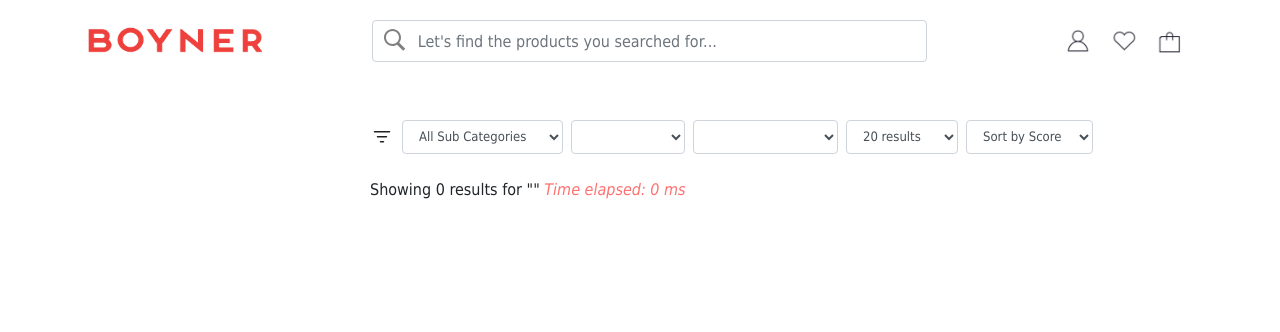
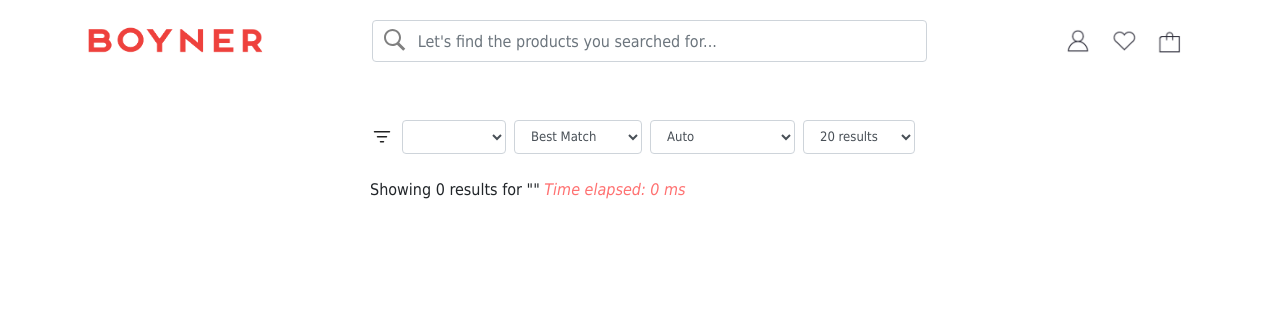
Before and after one commit to mustafaasiroglu/ai-product-search, a Flask app: template templates/index.html in a window 1280 px wide. Shown: the top 332 px of the page. Run offline with Flask 3, Linux system fonts and the light colour scheme; the template is opened without the code that fills it, so the values that code supplies are empty; some libraries are stand-ins or nearby versions.

Commit message:
new search with auto

```diff
--- a/app.py
+++ b/app.py
@@ -41,30 +41,28 @@ def rewrite_search_query(search_query):
     rewritten_query = response.choices[0].message.content.strip()
     return rewritten_query
 
-def product_search_vector(search_query, num_results=50, category=None, price_range=None, gender=None):
+def product_search_vector(search_query, num_results=50, filter_query=None):
     vector_query = VectorizableTextQuery(
         text=search_query,
         k_nearest_neighbors=50,
         fields="descriptionEmbedding,nameEmbedding,tagEmbedding"
     )
-    filter_query = f"categories/any(s: s eq '{category}')" if category else None
     results = search_client.search(
         search_text=None,
         vector_queries=[vector_query],
         top=num_results,
         vector_filter_mode=VectorFilterMode.POST_FILTER,
-        select=["productId", "name", "description", "imageUrl"],
+        select=["productId", "name", "description", "imageUrl","rating","bestPrice","bestDiscountRate","totalReviewCount","productCreatedDate","totalOrderCount"],
         filter=filter_query,
     )
     results_list = [result for result in results][:num_results]
     return results_list
 
-def product_search_keyword(search_query, num_results=50, category=None, price_range=None, gender=None):
-    filter_query = f"categories/any(s: s eq '{category}')" if category else None
+def product_search_keyword(search_query, num_results=50, filter_query=None):
     results = search_client.search(
         search_text=search_query,
         top=num_results,
-        select=["productId", "name", "description", "imageUrl"],
+        select=["productId", "name", "description", "imageUrl","rating","bestPrice","bestDiscountRate","totalReviewCount","productCreatedDate","totalOrderCount"],
         filter=filter_query,
     )
     results_list = [result for result in results][:num_results]
@@ -73,7 +71,7 @@ def product_search_keyword(search_query, num_results=50, category=None, price_ra
 numeric_fields = ["rating", "price"]  # Numeric fields
 collection_fields = ["categories", "tags"]  # Collection fields
 
-def build_filter_query(filter_query, default_category=None):
+def build_filter_query(filter_query):
     if filter_query:
         filters = []
         for filter_item in filter_query.split(','):
@@ -92,49 +90,93 @@ def build_filter_query(filter_query, default_category=None):
 
         return ' and '.join(filters)
     else:
-        return f"categories/any(s: s eq '{default_category}')" if default_category else None
+        return None
 
 @app.route('/', methods=['GET', 'POST'])
 def index():
     starttime = time.time()
     if request.method == 'POST':
         search_query = request.form.get('search_query')
-        category = request.form.get('category', '')
-        gender = request.form.get('gender', None)
-        sortby = request.form.get('sortby', 'default')
-        searchtype = request.form.get('searchtype', 'keyword')
+        profile = request.form.get('profile', 'general')
+        sortby = request.form.get('sortby', '')
+        searchtype = request.form.get('searchtype', 'auto')
         items = int(request.form.get('items', 20))
-        return redirect(url_for('index', q=search_query, c=category, t=searchtype, g=gender, i=items, s=sortby))
+        return redirect(url_for('index', q=search_query, p=profile, t=searchtype, i=items, s=sortby))
     else:
         search_query = request.args.get('q', '')
-        category = request.args.get('c', '')
-        gender = request.args.get('g', None)
-        sortby = request.args.get('s', 'default')
-        searchtype = request.args.get('t', 'keyword')
+        profile = request.args.get('p', '')
+        searchtype = request.args.get('t', 'auto')
         items = int(request.args.get('i', 20))
+        sortby = request.args.get('s', '')
         filter_query = request.args.get('f', None)
 
     results = []
     rewritten_query = ''
-    numeric_fields = ["rating", "price"]
-    collection_fields = ["categories", "tags"]
 
     filter_query = request.args.get('f', None)
-    default_category = category
 
-    filter_query = build_filter_query(filter_query, category)
+    filter_query = build_filter_query(filter_query)
 
-    if searchtype == 'keyword':
+    if searchtype == 'auto':
+        # check the query length and decide the search type, if its more then 3 words, use vector search, else keyword search
+        if len(search_query.split()) >= 3:
+            vector_query = VectorizableTextQuery(
+                text=search_query,
+                k_nearest_neighbors=50,
+                fields="descriptionEmbedding,nameEmbedding,tagEmbedding"
+            )
 
+            #if sortby not null or empty:
+            if sortby != '' and sortby != None:
+                results = search_client.search(
+                                search_text=None,
+                                vector_queries=[vector_query],
+                                top=items,
+                                vector_filter_mode=VectorFilterMode.POST_FILTER,
+                                select=["productId", "name", "description", "imageUrl","rating","bestPrice","bestDiscountRate","totalReviewCount","productCreatedDate","totalOrderCount"],
+                                filter=filter_query,
+                                facets=["brandName", "genderName", "colorName", "mainCategoryName", "rating"],
+                                order_by="" + sortby + " desc"
+            )
+            else:
+                results = search_client.search(
+                                search_text=None,
+                                vector_queries=[vector_query],
+                                top=items,
+                                vector_filter_mode=VectorFilterMode.POST_FILTER,
+                                select=["productId", "name", "description", "imageUrl","rating","bestPrice","bestDiscountRate","totalReviewCount","productCreatedDate","totalOrderCount"],
+                                filter=filter_query,
+                                facets=["brandName", "genderName", "colorName", "mainCategoryName", "rating"]
+                            )
+        else:
+            if sortby != '' and sortby != None:
+                results = search_client.search(
+                    search_text=search_query,
+                    top=items,
+                    select=["productId", "name", "description", "imageUrl","rating","bestPrice","bestDiscountRate","totalReviewCount","productCreatedDate","totalOrderCount"],
+                    filter=filter_query,
+                    facets=["brandName", "genderName", "colorName", "mainCategoryName", "rating"],
+                    order_by="" + sortby + " desc"
+                )
+            else:
+                results = search_client.search(
+                    search_text=search_query,
+                    top=items,
+                    select=["productId", "name", "description", "imageUrl","rating","bestPrice","bestDiscountRate","totalReviewCount","productCreatedDate","totalOrderCount"],
+                    filter=filter_query,
+                    facets=["brandName", "genderName", "colorName", "mainCategoryName", "rating"]
+                )
+
+    elif searchtype == 'keyword':
         # Perform the search
         results = search_client.search(
             search_text=search_query,
             top=items,
-            select=["productId", "name", "description", "imageUrl"],
+            select=["productId", "name", "description", "imageUrl","rating","bestPrice","bestDiscountRate","totalReviewCount","productCreatedDate","totalOrderCount"],
             filter=filter_query,
             facets=["brandName", "genderName", "colorName", "mainCategoryName", "rating"]
         )
-    elif searchtype == 'vector':
+    elif searchtype == 'vector' and search_query != '':
         vector_query = VectorizableTextQuery(
             text=search_query,
             k_nearest_neighbors=50,
@@ -145,7 +187,16 @@ def index():
             vector_queries=[vector_query],
             top=items,
             vector_filter_mode=VectorFilterMode.POST_FILTER,
-            select=["productId", "name", "description", "imageUrl"],
+            select=["productId", "name", "description", "imageUrl","rating","bestPrice","bestDiscountRate","totalReviewCount","productCreatedDate","totalOrderCount"],
+            filter=filter_query,
+            facets=["brandName", "genderName", "colorName", "mainCategoryName", "rating"]
+        )
+    elif searchtype == 'vector' and search_query == '':
+        # if the search query is empty, perform a keyword search instead as you cannot perform a vector search without a query
+        results = search_client.search(
+            search_text=search_query,
+            top=items,
+            select=["productId", "name", "description", "imageUrl","rating","bestPrice","bestDiscountRate","totalReviewCount","productCreatedDate","totalOrderCount"],
             filter=filter_query,
             facets=["brandName", "genderName", "colorName", "mainCategoryName", "rating"]
         )
@@ -157,45 +208,12 @@ def index():
             k_nearest_neighbors=50,
             fields="descriptionEmbedding,nameEmbedding,tagEmbedding"
         )
-        filter_query = f"categories/any(s: s eq '{category}')" if category else None
         results = search_client.search(
             search_text=None,
             vector_queries=[vector_query],
             top=items,
             vector_filter_mode=VectorFilterMode.PRE_FILTER,
-            select=["productId", "name", "description", "imageUrl"],
-            filter=filter_query,
-            facets=["brandName", "genderName", "colorName", "mainCategoryName", "rating"]
-        )
-    elif searchtype == 'custom1':
-        vector_query = VectorizableTextQuery(
-            text=search_query,
-            k_nearest_neighbors=50,
-            fields="descriptionEmbedding,nameEmbedding,tagEmbedding"
-        )
-        filter_query = f"genderName eq 'Kadın'" if gender else None
-        results = search_client.search(
-            search_text=None,
-            vector_queries=[vector_query],
-            top=items,
-            vector_filter_mode=VectorFilterMode.PRE_FILTER,
-            select=["productId", "name", "description", "imageUrl"],
-            filter=filter_query,
-            facets=["brandName", "genderName", "colorName", "mainCategoryName", "rating"]
-        )
-    elif searchtype == 'custom2':
-        vector_query = VectorizableTextQuery(
-            text=search_query,
-            k_nearest_neighbors=50,
-            fields="descriptionEmbedding,nameEmbedding,tagEmbedding"
-        )
-        filter_query = f"genderName eq '{gender}'" if gender else None
-        results = search_client.search(
-            search_text=None,
-            vector_queries=[vector_query],
-            top=items,
-            vector_filter_mode=VectorFilterMode.PRE_FILTER,
-            select=["productId", "name", "description", "imageUrl"],
+            select=["productId", "name", "description", "imageUrl","rating","bestPrice","bestDiscountRate","totalReviewCount","productCreatedDate","totalOrderCount"],
             filter=filter_query,
             facets=["brandName", "genderName", "colorName", "mainCategoryName", "rating"]
         )
@@ -206,7 +224,7 @@ def index():
 
     timeelapsed = time.time() - starttime
 
-    return render_template('index.html', products=products, q=search_query, q2=rewritten_query, c=category, g=gender, t=searchtype, i=items, s=sortby, timeelapsed=timeelapsed, facets=facets)
+    return render_template('index.html', products=products, q=search_query, q2=rewritten_query, p=profile, t=searchtype, i=items, s=sortby, timeelapsed=timeelapsed, facets=facets)
 
 
 if __name__ == '__main__':
--- a/templates/index.html
+++ b/templates/index.html
@@ -159,48 +159,33 @@
                             <path d="M13.5 16C13.9142 16 14.25 16.3358 14.25 16.75C14.25 17.1642 13.9142 17.5 13.5 17.5H10.5C10.0858 17.5 9.75 17.1642 9.75 16.75C9.75 16.3358 10.0858 16 10.5 16H13.5ZM16.5 11C16.9142 11 17.25 11.3358 17.25 11.75C17.25 12.1642 16.9142 12.5 16.5 12.5H7.5C7.08579 12.5 6.75 12.1642 6.75 11.75C6.75 11.3358 7.08579 11 7.5 11H16.5ZM19.5 6C19.9142 6 20.25 6.33579 20.25 6.75C20.25 7.16421 19.9142 7.5 19.5 7.5H4.5C4.08579 7.5 3.75 7.16421 3.75 6.75C3.75 6.33579 4.08579 6 4.5 6H19.5Z" fill="#212121" />
                         </svg>
                     </span>
-                    <select id="cat" name="category" class="form-control mr-2" style="font-size: small;">
-                        <option value="">All Sub Categories</option>
-                        <option value="Kazak">Kazak</option>
-                        <option value="Lifestyle Ayakkabı">Lifestyle Ayakkabı</option>
-                        <option value="Loafer">Loafer</option>
-                        <option value="Outdoor Ayakkabısı">Outdoor Ayakkabısı</option>
-                        <option value="Plaj Terliği">Plaj Terliği</option>
-                        <option value="Sandalet">Sandalet</option>
-                        <option value="Stiletto">Stiletto</option>
-                        <option value="Terlik">Terlik</option>
-                        <option value="Topuklu Ayakkabı">Topuklu Ayakkabı</option>
-                        <option value="Topuklu Sandalet">Topuklu Sandalet</option>
-                        <option value="Topuklu Terlik">Topuklu Terlik</option>
-                        <option value="Topuklu Çizme">Topuklu Çizme</option>
-                        <option value="Tote Çanta">Tote Çanta</option>
-                        <option value="Training Ayakkabısı">Training Ayakkabısı</option>
-                        <option value="Voleybol Ayakkabısı">Voleybol Ayakkabısı</option>
+                    <select id="pro" name="profile" class="form-control mr-2" style="font-size: small;">
+                        <option value="general">General</option>
+                        <option value="freshness">Freshness</option>
                     </select>
 
-                    <select id="gen" name="gender" class="form-control mr-2" style="font-size: small;">
-                        <option value="all">All Genders</option>
-                        <option value="Kadın">Kadın</option>
-                        <option value="male">Erkek</option>
+                    <select id="srt" name="sort" class="form-control mr-2" style="font-size: small;">
+                        <option value="">Best Match</option>
+                        <option value="bestPrice">Price</option>
+                        <option value="bestDiscountRate">Discount Rate</option>
+                        <option value="rating">Rating</option>
+                        <option value="productCreatedDate">Created Date</option>
+                        <option value="totalOrderCount">Order Count</option>
                     </select>
+
                     <select id="typ" name="searchtype" class="form-control mr-2"  style="font-size: small;">
-
                         <option value="keyword">Keyword</option>
                         <option value="vector">Vector</option>
                         <option value="rewrite">Rewrite + Vector</option>
-                        <option value="custom1">Custom 1</option>
+                        <option value="auto">Auto</option>
                         <option value="custom2">Custom 2</option>
                         <option value="custom3">Custom 3</option>
                     </select>
+
                     <select id="res" name="results" class="form-control mr-2"  style="font-size: small;">
                         <option value=20 >20 results</option>
                         <option value=50 >50 results</option>
                         <option value=100 >100 results</option>
-                    </select>
-                    <select id="sor" name="sortby" class="form-control mr-2"  style="font-size: small;">
-                        <option value="default" >Sort by Score</option>
-                        <option value="price" >Sort by Price</option>
-                        <option value="name" >Sort by Name</option>
                     </select>
                 </form>
 
@@ -209,32 +194,48 @@
                 <div class="row">
                     {% for product in products %}
                         <div class="col-md-3">
-                            <div class="card mb-3 shadow-sm" style="overflow: hidden;">
+                            <div class="card mb-3 shadow-sm" style="overflow: hidden; border-radius: 12px;">
                                 <img src="{{ product.imageUrl }}" class="card-img-top">
                                 <div class="card-body">
-                                    <span class="card-text"><small class="text-muted">Score: {{ product['@search.score'] }}</small></span>
-                                    <h6 class="card-title">{{ product.name }}</h6>
-                                    <span class="card-icon" title="Product description: {{ product.description}}">
+                                    <span class="card-text text-muted" style="font-size: 12px;">Score: {{ product['@search.score'] }}</span>
+                                    <h6 class="card-title mt-2" title="{{ product.description }}">{{ product.name }}</h6>
+
+                                    <div class="d-flex justify-content-between align-items-center">
+                                        <span class="badge bg-warning text-dark">⭐ {{ product.rating }} / 5</span>
+                                        <span class="text-muted small">{{ product.totalReviewCount }} reviews</span>
+                                    </div>
+
+                                    <p class="small text-muted mt-1">Created: {{ product.productCreatedDate }}</p>
+                                    <p class="small text-muted">Orders: {{ product.totalOrderCount }}</p>
+
+                                    <div class="price-section mt-2 p-2 bg-light rounded d-flex justify-content-between align-items-center">
+                                        <strong class="text-danger" style="font-size: 1.2em;">${{ product.bestPrice }}</strong>
+                                        {% if product.bestDiscountRate > 0 %}
+                                            <span class="badge bg-success">-{{ product.bestDiscountRate }}% OFF</span>
+                                        {% endif %}
+                                    </div>
+
+                                    <div class="mt-3 d-flex gap-2">
+                                        <span class="card-icon" title="Product description: {{ product.description }}">
                                             <svg width="16" height="16" viewBox="0 0 24 24" fill="none" xmlns="http://www.w3.org/2000/svg">
-                                            <path d="M18.25 3C19.7688 3 21 4.23122 21 5.75V18.25C21 19.7688 19.7688 21 18.25 21H5.75C4.23122 21 3 19.7688 3 18.25V5.75C3 4.23122 4.23122 3 5.75 3H18.25ZM18.25 4.5H5.75C5.05964 4.5 4.5 5.05964 4.5 5.75V18.25C4.5 18.9404 5.05964 19.5 5.75 19.5H18.25C18.9404 19.5 19.5 18.9404 19.5 18.25V5.75C19.5 5.05964 18.9404 4.5 18.25 4.5ZM14.25 11.5H6.75L6.64823 11.5068C6.28215 11.5565 6 11.8703 6 12.25C6 12.6642 6.33579 13 6.75 13H14.25L14.3518 12.9932C14.7178 12.9435 15 12.6297 15 12.25C15 11.8358 14.6642 11.5 14.25 11.5ZM6.75 15.5H17.25C17.6642 15.5 18 15.8358 18 16.25C18 16.6297 17.7178 16.9435 17.3518 16.9932L17.25 17H6.75C6.33579 17 6 16.6642 6 16.25C6 15.8703 6.28215 15.5565 6.64823 15.5068L6.75 15.5ZM17.25 7.5H6.75L6.64823 7.50685C6.28215 7.55651 6 7.8703 6 8.25C6 8.66421 6.33579 9 6.75 9H17.25L17.3518 8.99315C17.7178 8.94349 18 8.6297 18 8.25C18 7.83579 17.6642 7.5 17.25 7.5Z" fill="#212121" />
+                                                <path d="M18.25 3C19.7688 3 21 4.23122 21 5.75V18.25C21 19.7688 19.7688 21 18.25 21H5.75C4.23122 21 3 19.7688 3 18.25V5.75C3 4.23122 4.23122 3 5.75 3H18.25ZM18.25 4.5H5.75C5.05964 4.5 4.5 5.05964 4.5 5.75V18.25C4.5 18.9404 5.05964 19.5 5.75 19.5H18.25C18.9404 19.5 19.5 18.9404 19.5 18.25V5.75C19.5 5.05964 18.9404 4.5 18.25 4.5Z" fill="#212121" />
                                             </svg>
                                         </span>
-                                    {% if product[4] != None %}
-                                    <span class="card-icon" title="Image description: {{ product.image_description}}">
+                                        {% if product.image_description %}
+                                            <span class="card-icon" title="Image description: {{ product.image_description }}">
                                                 <svg height="16" width="16" viewBox="0 0 16 16" fill="none" xmlns="http://www.w3.org/2000/svg">
                                                     <path d="M10.181 9.684L7.988 11.877H7.281L3.814 8.41L1.934 10.291C1.79816 9.93257 1.69442 9.56278 1.624 9.186L3.461 7.35H4.168L7.634 10.816L9.827 8.623H10.534L13.455 11.545C13.2703 11.8272 13.064 12.0947 12.838 12.345L10.181 9.684Z" fill="#006CBE" />
-                                            <path opacity="0.1" d="M14.5 8C14.5 9.28558 14.1188 10.5423 13.4046 11.6112C12.6903 12.6801 11.6752 13.5132 10.4874 14.0052C9.29972 14.4972 7.99279 14.6259 6.73191 14.3751C5.47104 14.1243 4.31285 13.5052 3.40381 12.5962C2.49476 11.6872 1.8757 10.529 1.62489 9.26809C1.37409 8.00721 1.50281 6.70028 1.99478 5.51256C2.48675 4.32484 3.31987 3.30968 4.38879 2.59545C5.45771 1.88122 6.71442 1.5 8 1.5C9.72391 1.5 11.3772 2.18482 12.5962 3.40381C13.8152 4.62279 14.5 6.27609 14.5 8V8Z" fill="#1F1F1F" />
-                                            <path d="M11 5.5C11 5.79667 10.912 6.08668 10.7472 6.33336C10.5824 6.58003 10.3481 6.77229 10.074 6.88582C9.79993 6.99935 9.49833 7.02906 9.20736 6.97118C8.91639 6.9133 8.64912 6.77044 8.43934 6.56066C8.22956 6.35088 8.0867 6.08361 8.02882 5.79264C7.97094 5.50166 8.00065 5.20006 8.11418 4.92597C8.22771 4.65189 8.41997 4.41762 8.66664 4.2528C8.91332 4.08797 9.20333 4 9.5 4C9.89782 4 10.2794 4.15804 10.5607 4.43934C10.842 4.72064 11 5.10218 11 5.5Z" fill="#B27D00" />
-                                            <path d="M8 1C6.61553 1 5.26215 1.41054 4.11101 2.17971C2.95986 2.94888 2.06266 4.04213 1.53284 5.32122C1.00303 6.6003 0.864406 8.00777 1.1345 9.36563C1.4046 10.7235 2.07128 11.9708 3.05025 12.9497C4.02922 13.9287 5.2765 14.5954 6.63437 14.8655C7.99223 15.1356 9.3997 14.997 10.6788 14.4672C11.9579 13.9373 13.0511 13.0401 13.8203 11.889C14.5895 10.7378 15 9.38447 15 8C15 6.14348 14.2625 4.36301 12.9497 3.05025C11.637 1.7375 9.85651 1 8 1V1ZM8 14C6.81331 14 5.65327 13.6481 4.66658 12.9888C3.67988 12.3295 2.91085 11.3925 2.45672 10.2961C2.0026 9.19974 1.88378 7.99334 2.11529 6.82946C2.3468 5.66557 2.91824 4.59647 3.75736 3.75736C4.59647 2.91824 5.66557 2.3468 6.82946 2.11529C7.99334 1.88378 9.19974 2.0026 10.2961 2.45672C11.3925 2.91085 12.3295 3.67988 12.9888 4.66658C13.6481 5.65327 14 6.81331 14 8C14 9.5913 13.3679 11.1174 12.2426 12.2426C11.1174 13.3679 9.5913 14 8 14Z" fill="#1F1F1F" />
                                                 </svg>
                                             </span>
                                         {% endif %}
-
+                                    </div>
                                 </div>
                             </div>
                         </div>
                     {% endfor %}
                 </div>
+
+
             </div>
         </div>
     </div>
@@ -268,14 +269,15 @@
                 });
             });
             // Set initial values for other filters
-            $('#cat').val(urlParams.get('c') || '');
-            $('#gen').val(urlParams.get('g') || '');
+            $('#pro').val(urlParams.get('p') || 'default');
+            $('#srt').val(urlParams.get('s') || '');
+            $('#typ').val(urlParams.get('t') || 'auto');
+            $('#res').val(urlParams.get('i') || 20);
             $('#sea').val(urlParams.get('q') || '');
-            $('#typ').val(urlParams.get('t') || '');  // <-- Ensure this line is present
-            $('#res').val(urlParams.get('i') || 20);
-            $('#sor').val(urlParams.get('s') || 'default');
 
-                $('#typ').on('change', function() {
+
+            $('#pro, #srt, #typ, #res').on('change', function() {
+                //handleFilterChange();
                 makesearch();
              });
         });
@@ -367,18 +369,18 @@
                 }, 1000); // 1 second debounce
             }
             function makesearch() {
-                var cat = $('#cat').val();
-                var gen = $('#gen').val();
+                var pro = $('#pro').val();
                 var typ = $('#typ').val();
-                var sor = $('#sor').val();
                 var res = $('#res').val() || 20;
                 var sea = $('#sea').val() || '';
+                var srt = $('#srt').val();
+
 
                 let filterString = Object.keys(window.selectedFilters)
                     .map(category => `${category}:${window.selectedFilters[category].join('|')}`)
                     .join(',');
 
-                window.location.href = '/?c=' + cat + '&t=' + typ + '&g=' + gen + '&q=' + sea + '&i=' + res + '&s=' + sor + '&f=' + encodeURIComponent(filterString);
+                window.location.href = '/?p=' + pro + '&t=' + typ + '&q=' + sea + '&i=' + res + '&s=' + srt + '&f=' + encodeURIComponent(filterString);
             }
 
             // Add event listeners for filter checkboxes
```
Lines whose indentation alone changed are shown as unchanged.
